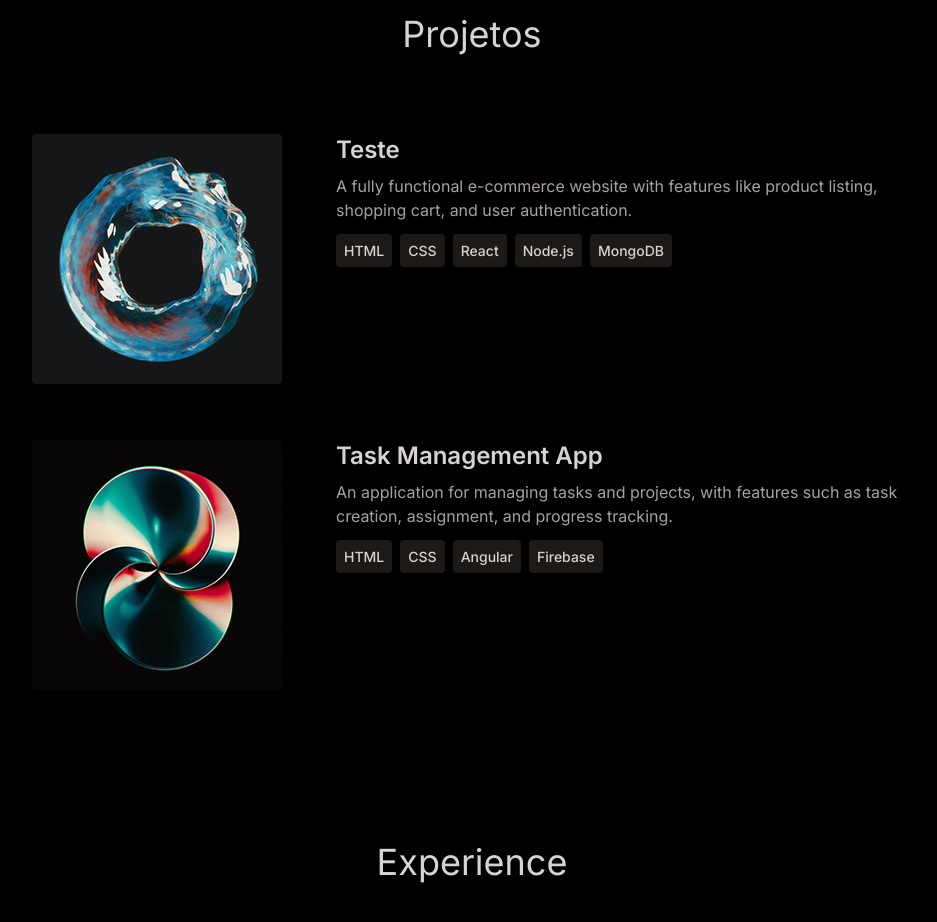
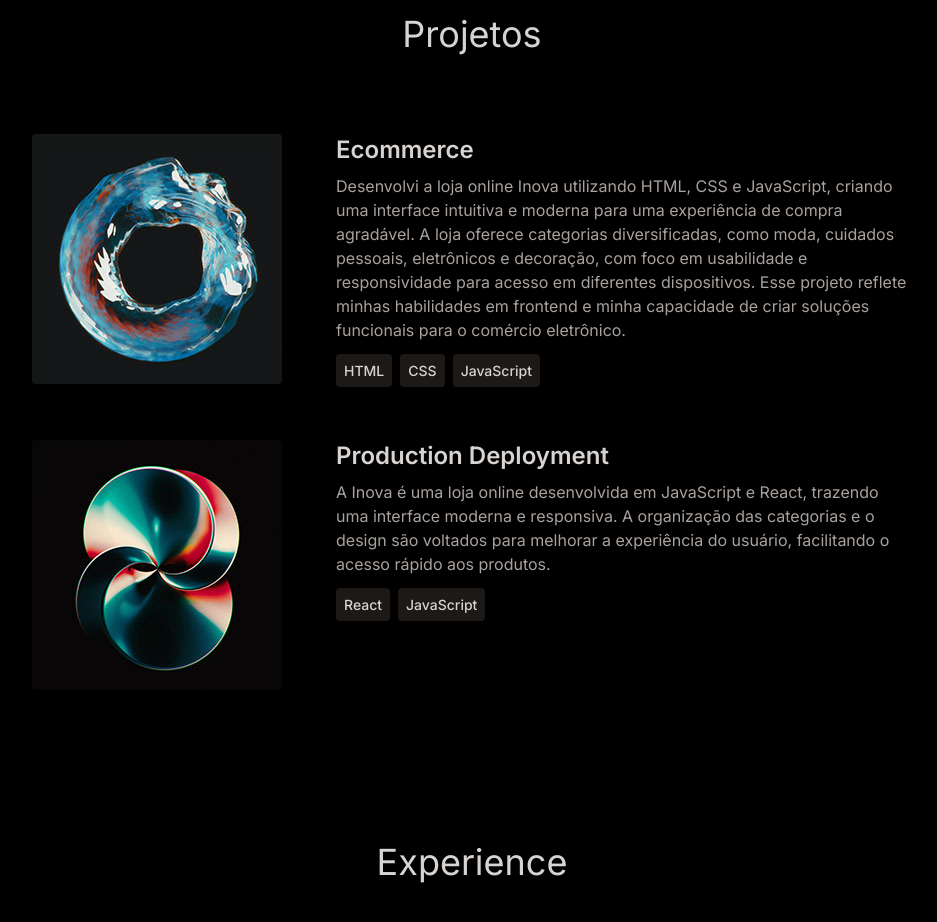
Before and after one commit to DevJofre/PortFolio, a React (Vite) app: page / in a window 1280 px wide. Shown: the part 1280-2202 px from the top of the page, without its empty margins (168-1105 px from the left). Built offline with nearby package versions, Linux system fonts and the light colour scheme.

Commit message:
Link de projetos add e coreção de texto

```diff
--- a/src/component/Hero.jsx
+++ b/src/component/Hero.jsx
@@ -1,4 +1,5 @@
 import profilePic from "../assets/Foto2.png"
+import curriculo from "../public/resume.pdf"
 import { HERO_CONTENT } from "."
 import { motion } from "framer-motion"
 
@@ -44,7 +45,7 @@ const Hero = () => {
                         <p className="my-2 max-w-lg py-6 text-xl leading-relaxed tracking-tighter">
                             {HERO_CONTENT}
                         </p>
-                        <motion.a href="/resume.pdf" target="_blank" rel="noopener noreferrer" download className="bg-white rounded-full p-4 text-sm text-stone-800 mb-10">Download do Currículo</motion.a>
+                        <motion.a href={curriculo} target="_blank" rel="noopener noreferrer" download className="bg-white rounded-full p-4 text-sm text-stone-800 mb-10">Download do Currículo</motion.a>
                     </motion.div>
                 </div>
             </div>
--- a/src/component/Projects.jsx
+++ b/src/component/Projects.jsx
@@ -2,17 +2,21 @@ import { motion } from "framer-motion"
 import { PROJECTS } from "."
 
 const Projects = () => {
-    return(
+    return (
         <div className="pb-4 ">
-            <motion.h2 whileInView={{opacity: 1, y: 0}} initial={{opacity: 0, y:-100 }} transition={{duration: 0.5}} className="my-20 text-center text-4xl"> Projetos </motion.h2>
+            <motion.h2 whileInView={{ opacity: 1, y: 0 }} initial={{ opacity: 0, y: -100 }} transition={{ duration: 0.5 }} className="my-20 text-center text-4xl"> Projetos </motion.h2>
             <div>
                 {PROJECTS.map((project, index) => (
                     <div key={index} className="mb-8 flex flex-wrap lg:justify-center">
-                        <motion.div whileInView={{opacity: 1, x: 0}} initial={{opacity: 0, x:-100 }} transition={{duration: 1}} className="w-full lg:w-1/4">
-                            <img src={project.image} width={250} height={250} alt={project.title} className="mb-6 rounded" />
+                        <motion.div whileInView={{ opacity: 1, x: 0 }} initial={{ opacity: 0, x: -100 }} transition={{ duration: 1 }} className="w-full lg:w-1/4">
+                            <a href={project.link} target="_blank" rel="noopener noreferrer">
+                                <img src={project.image} width={250} height={250} alt={project.title} className="mb-6 rounded" />
+                            </a>
                         </motion.div>
-                        <motion.div whileInView={{opacity: 1, x: 0}} initial={{opacity: 0, x:100 }} transition={{duration: 1}} className="w-full max-w-xl lg:w-3/4">
-                            <h3 className="mb-2 font-semibold text-2xl"> {project.title} </h3>
+                        <motion.div whileInView={{ opacity: 1, x: 0 }} initial={{ opacity: 0, x: 100 }} transition={{ duration: 1 }} className="w-full max-w-xl lg:w-3/4">
+                            <a href={project.link} target="_blank" rel="noopener noreferrer">
+                                <h3 className="mb-2 font-semibold text-2xl"> {project.title} </h3>
+                            </a>
                             <p className="mb-4 text-stone-400"> {project.description} </p>
                             {project.technologies.map((tech, index) => (
                                 <span className="mr-2 rounded bg-stone-900 p-2 text-sm font-medium text-stone-300" key={index}>
--- a/src/component/index.js
+++ b/src/component/index.js
@@ -37,18 +37,20 @@ export const EXPERIENCES = [
 
 export const PROJECTS = [
   {
-    title: "Teste",
+    title: "Ecommerce",
     image: project1,
     description:
-      "A fully functional e-commerce website with features like product listing, shopping cart, and user authentication.",
-    technologies: ["HTML", "CSS", "React", "Node.js", "MongoDB"],
+      "Desenvolvi a loja online Inova utilizando HTML, CSS e JavaScript, criando uma interface intuitiva e moderna para uma experiência de compra agradável. A loja oferece categorias diversificadas, como moda, cuidados pessoais, eletrônicos e decoração, com foco em usabilidade e responsividade para acesso em diferentes dispositivos. Esse projeto reflete minhas habilidades em frontend e minha capacidade de criar soluções funcionais para o comércio eletrônico.",
+    technologies: ["HTML", "CSS", "JavaScript"],
+    link: "https://ecommerce-inova-bm4p.vercel.app/",
   },
   {
-    title: "Task Management App",
+    title: "Production Deployment",
     image: project2,
     description:
-      "An application for managing tasks and projects, with features such as task creation, assignment, and progress tracking.",
-    technologies: ["HTML", "CSS", "Angular", "Firebase"],
+      "A Inova é uma loja online desenvolvida em JavaScript e React, trazendo uma interface moderna e responsiva. A organização das categorias e o design são voltados para melhorar a experiência do usuário, facilitando o acesso rápido aos produtos. ",
+    technologies: ["React", "JavaScript"],
+    link: "https://inova-react.vercel.app/",
   },
 ];
 
```
Also changed, not shown: 1 other file (tests, documents, lock files or other folders).
